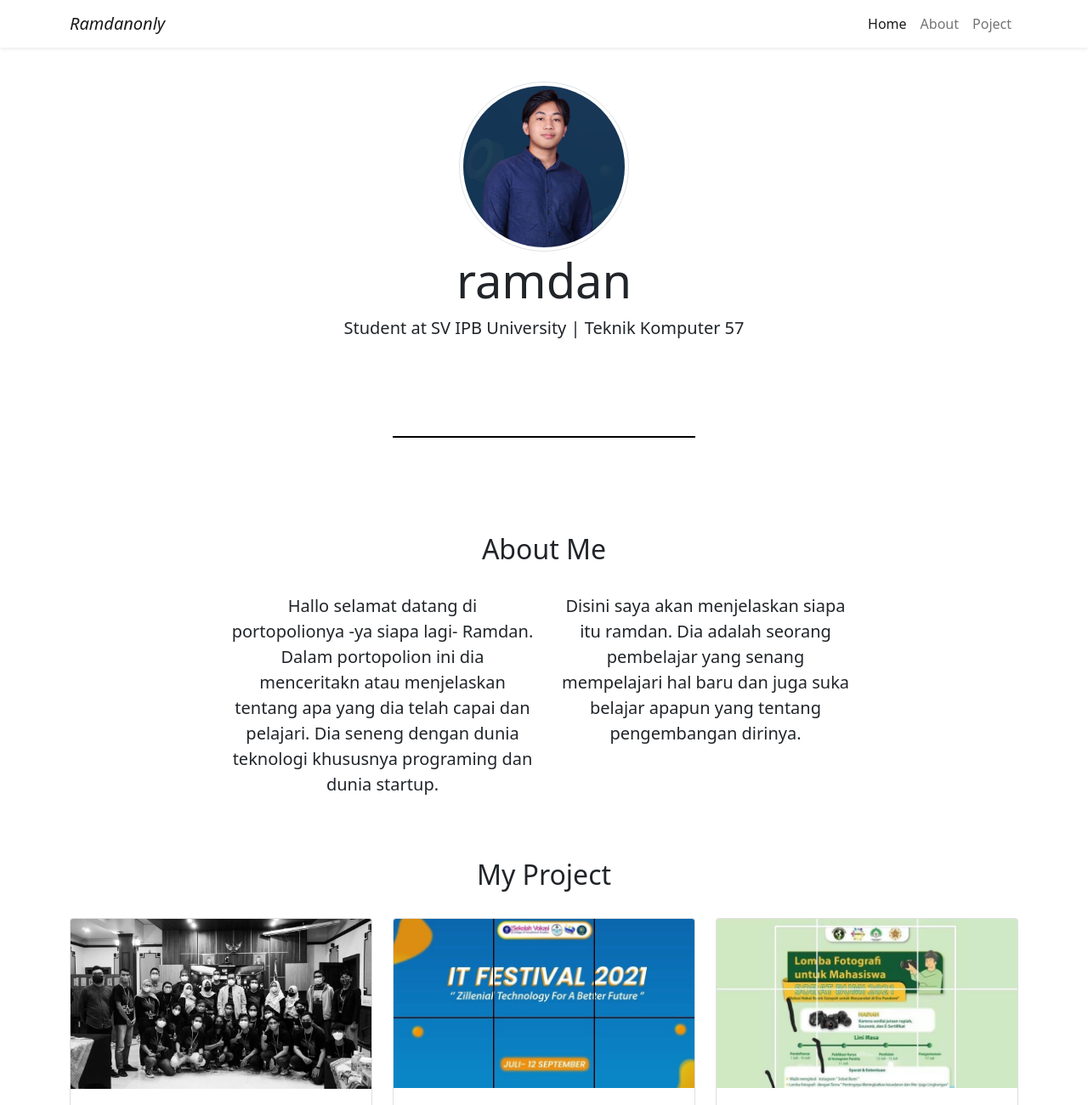
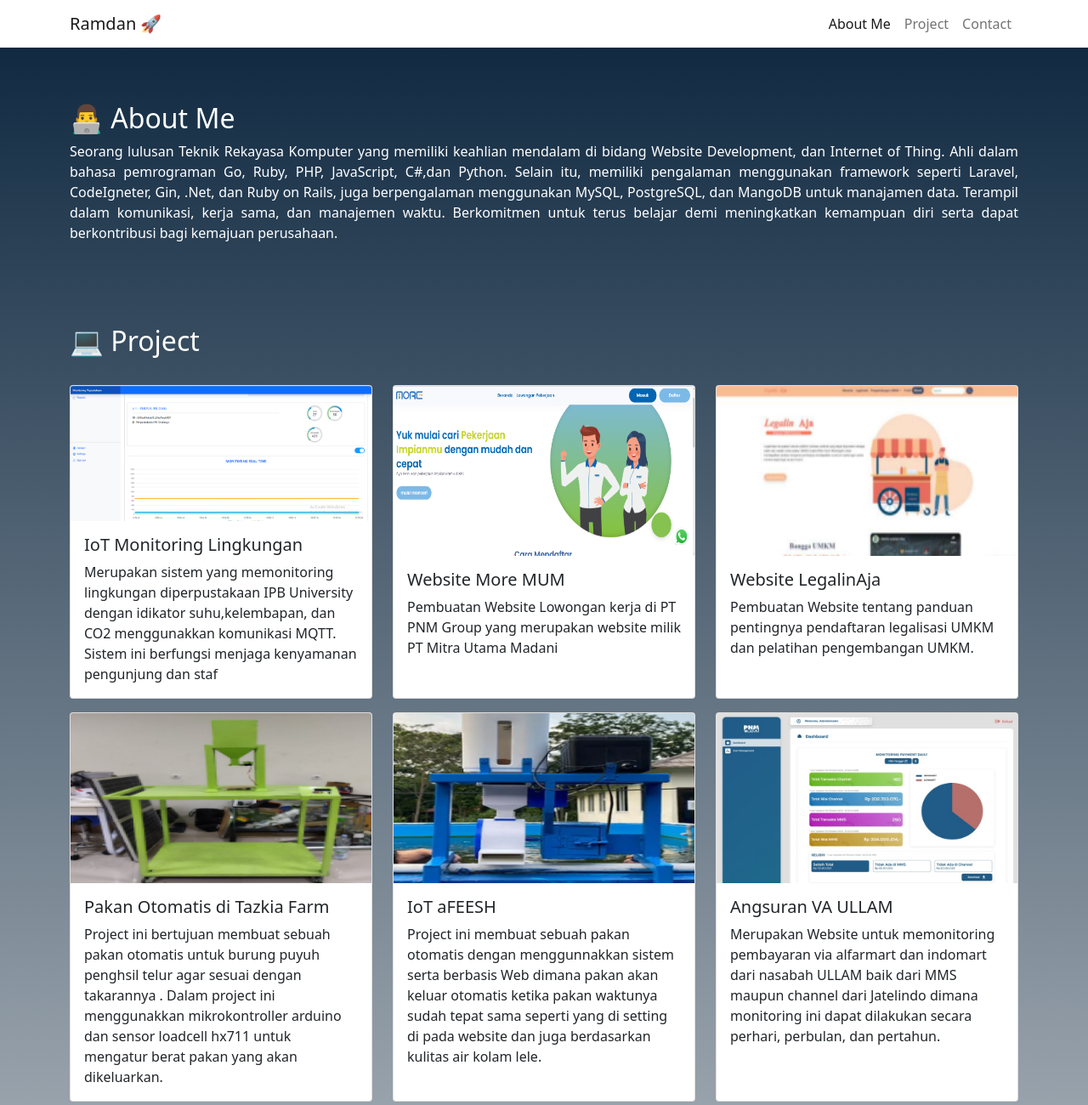
Before and after one commit to onlyramdan/onlyramdan.github.io, a plain HTML site: page index.html in a window 1280 px wide. Shown: the top 1300 px of the page at 85% size. Drawn offline with nearby package versions, Linux system fonts and the light colour scheme.

Commit message:
yang terbaru

```diff
--- a/index.html
+++ b/index.html
@@ -10,22 +10,22 @@
     <link rel="stylesheet" href="https://cdn.jsdelivr.net/npm/bootstrap-icons@1.7.2/font/bootstrap-icons.css" />
     <!-- My CSS-->
     <link rel="stylesheet" href="sytle.css" />
-    <title>This is me | Ramdan</title>
+    <title>Ramdan</title>
   </head>
   <body id="home">
     <!-- Navbar -->
     <nav class="navbar navbar-expand-lg navbar-light shadow-sm fixed-top" style="background-color: white">
       <div class="container">
-        <a class="navbar-brand fst-italic" href="#home">Ramdanonly</a>
+        <a class="navbar-brand" href="#home">Ramdan 🚀</a>
         <button class="navbar-toggler" type="button" data-bs-toggle="collapse" data-bs-target="#navbarNavAltMarkup" aria-controls="navbarNavAltMarkup" aria-expanded="false" aria-label="Toggle navigation">
           <span class="navbar-toggler-icon"></span>
         </button>
         <div class="collapse navbar-collapse" id="navbarNavAltMarkup">
           <!-- navigasi -->
           <div class="navbar-nav ms-auto">
-            <a class="nav-link active" aria-current="page" href="#home">Home</a>
-            <a class="nav-link" href="#about">About</a>
-            <a class="nav-link" href="#project">Poject</a>
+            <a class="nav-link active" aria-current="page" href="#home">About Me</a>
+            <a class="nav-link" href="#project">Project</a>
+            <a class="nav-link" href="#contact">Contact</a>
           </div>
         </div>
       </div>
@@ -33,52 +33,98 @@
     <!-- Akir Navbar -->
     <!-- Jumbotron -->
     <section class="jumbotron text-center">
-      <img src="img/pp.jpg" alt="Foto Profile" width="200" class="rounded-circle img-thumbnail" />
-      <h1 class="display-4">ramdan</h1>
-      <p class="lead">Student at SV IPB University | Teknik Komputer 57</p>
-      <div class="div">
-        <div class="container">
-          <div class="row" style="padding-top: 6rem">
-            <div class="col"></div>
-            <div class="col">
-              <p id="garis" class="text-center" style="border: 1px solid #000000"></p>
+      <div class="container">
+        <div class="row mt-4 mb-4">
+          <div class="col">
+            <div>
+              <h2 style="text-align: left; color: white">👨‍💻 About Me</h2>
+              <p style="color: white; text-align: justify">
+                Seorang lulusan Teknik Rekayasa Komputer yang memiliki keahlian mendalam di bidang Website Development, dan Internet of Thing. Ahli dalam bahasa pemrograman Go, Ruby, PHP, JavaScript, C#,dan Python. Selain itu, memiliki
+                pengalaman menggunakan framework seperti Laravel, CodeIgneter, Gin, .Net, dan Ruby on Rails, juga berpengalaman menggunakan MySQL, PostgreSQL, dan MangoDB untuk manajamen data. Terampil dalam komunikasi, kerja sama, dan
+                manajemen waktu. Berkomitmen untuk terus belajar demi meningkatkan kemampuan diri serta dapat berkontribusi bagi kemajuan perusahaan.
+              </p>
             </div>
-            <div class="col"></div>
           </div>
         </div>
       </div>
     </section>
     <!-- Akhir Jumbotron -->
-    <!-- About -->
-    <section id="about">
-      <div class="container">
-        <div class="row text-center mb-4">
-          <div class="col">
-            <h2>About Me</h2>
-          </div>
-        </div>
-        <div class="row justify-content-center text-center fs-5">
-          <div class="col-md-4 mb-3">
-            Hallo selamat datang di portopolionya -ya siapa lagi- Ramdan. Dalam portopolion ini dia menceritakn atau menjelaskan tentang apa yang dia telah capai dan pelajari. Dia seneng dengan dunia teknologi khususnya programing dan dunia
-            startup.
-          </div>
-          <div class="col-md-4 mb-3">Disini saya akan menjelaskan siapa itu ramdan. Dia adalah seorang pembelajar yang senang mempelajari hal baru dan juga suka belajar apapun yang tentang pengembangan dirinya.</div>
-        </div>
-      </div>
-    </section>
-    <!-- Akhir About -->
     <!-- Project -->
     <section id="project">
       <div class="container">
         <div class="row text-center mt-4 mb-4">
           <div class="col">
-            <h2>My Project</h2>
+            <h2 style="text-align: left; color: white">💻 Project</h2>
           </div>
         </div>
         <div class="row justify-content-center">
           <div class="col-md-4 mb-3">
             <div class="card h-100">
-              <img src="img/project/WhatsApp Image 2022-02-05 at 00.57.22.jpeg" class="card-img-top" alt="..." />
+              <img src="img/project/monitoring lingkungan.png" style="max-height: 200px; height: 100%" class="card-img-top" alt="..." />
+              <div class="card-body">
+                <h5 class="card-title">IoT Monitoring Lingkungan</h5>
+                <p class="card-text">
+                  Merupakan sistem yang memonitoring lingkungan diperpustakaan IPB University dengan idikator suhu,kelembapan, dan CO2 menggunakkan komunikasi MQTT. Sistem ini berfungsi menjaga kenyamanan pengunjung dan staf
+                </p>
+              </div>
+            </div>
+          </div>
+          <div class="col-md-4 mb-3">
+            <div class="card h-100">
+              <img src="img/project/more.png" style="max-height: 200px; height: 100%" class="card-img-top" alt="..." />
+              <div class="card-body">
+                <h5 class="card-title">Website More MUM</h5>
+                <p class="card-text">Pembuatan Website Lowongan kerja di PT PNM Group yang merupakan website milik PT Mitra Utama Madani</p>
+              </div>
+            </div>
+          </div>
+          <div class="col-md-4 mb-3">
+            <div class="card h-100">
+              <img src="img/project/legalin.png" style="max-height: 200px; height: 100%" class="card-img-top" alt="..." />
+              <div class="card-body">
+                <h5 class="card-title">Website LegalinAja</h5>
+                <p class="card-text">Pembuatan Website tentang panduan pentingnya pendaftaran legalisasi UMKM dan pelatihan pengembangan UMKM.</p>
+              </div>
+            </div>
+          </div>
+          <div class="col-md-4 mb-3">
+            <div class="card h-100">
+              <img src="img/project/pakan-puyuh.png" style="max-height: 200px; height: 100%" class="card-img-top" alt="..." />
+              <div class="card-body">
+                <h5 class="card-title">Pakan Otomatis di Tazkia Farm</h5>
+                <p class="card-text">
+                  Project ini bertujuan membuat sebuah pakan otomatis untuk burung puyuh penghsil telur agar sesuai dengan takarannya . Dalam project ini menggunakkan mikrokontroller arduino dan sensor loadcell hx711 untuk mengatur berat
+                  pakan yang akan dikeluarkan.
+                </p>
+              </div>
+            </div>
+          </div>
+          <div class="col-md-4 mb-3">
+            <div class="card h-100">
+              <img src="img/project/iot-afish.png" style="max-height: 200px; height: 100%" class="card-img-top" alt="..." />
+              <div class="card-body">
+                <h5 class="card-title">IoT aFEESH</h5>
+                <p class="card-text">
+                  Project ini membuat sebuah pakan otomatis dengan menggunnakkan sistem serta berbasis Web dimana pakan akan keluar otomatis ketika pakan waktunya sudah tepat sama seperti yang di setting di pada website dan juga berdasarkan
+                  kulitas air kolam lele.
+                </p>
+              </div>
+            </div>
+          </div>
+          <div class="col-md-4 mb-3">
+            <div class="card h-100">
+              <img src="img/project/ulam.jpeg" style="max-height: 200px; height: 100%" class="card-img-top" alt="..." />
+              <div class="card-body">
+                <h5 class="card-title">Angsuran VA ULLAM</h5>
+                <p class="card-text">
+                  Merupakan Website untuk memonitoring pembayaran via alfarmart dan indomart dari nasabah ULLAM baik dari MMS maupun channel dari Jatelindo dimana monitoring ini dapat dilakukan secara perhari, perbulan, dan pertahun.
+                </p>
+              </div>
+            </div>
+          </div>
+          <div class="col-md-4 mb-3">
+            <div class="card h-100">
+              <img src="img/project/WhatsApp Image 2022-02-05 at 00.57.22.jpeg" style="max-height: 200px; height: 100%" class="card-img-top" alt="..." />
               <div class="card-body">
                 <h5 class="card-title">Youth Planner</h5>
                 <p class="card-text">
@@ -90,7 +136,7 @@
           </div>
           <div class="col-md-4 mb-3">
             <div class="card h-100">
-              <img src="img/project/6f70cb63-36f4-4c6e-b6f2-db5a7e25f2d0.jpg" class="card-img-top" alt="..." />
+              <img src="img/project/6f70cb63-36f4-4c6e-b6f2-db5a7e25f2d0.jpg" style="max-height: 200px; height: 100%" class="card-img-top" alt="..." />
               <div class="card-body">
                 <h5 class="card-title">IT Fest 2021</h5>
                 <p class="card-text">IT Fest 2021 (IT Festival 2021) adalah acara yang diselenggarakan oleh himavo Micro IT Sekolah Vokasi. Saya dalam event ini berperan dalam desain feed instagram pada event ini.</p>
@@ -99,7 +145,7 @@
           </div>
           <div class="col-md-4 mb-3">
             <div class="card h-100">
-              <img src="img/project/WhatsApp Image 2022-02-05 at 01.07.23.jpeg" class="card-img-top" alt="..." />
+              <img src="img/project/WhatsApp Image 2022-02-05 at 01.07.23.jpeg" style="max-height: 200px; height: 100%" class="card-img-top" alt="..." />
               <div class="card-body">
                 <h5 class="card-title">Sobat Bumi UGM 2021</h5>
                 <p class="card-text">
--- a/sytle.css
+++ b/sytle.css
@@ -1,6 +1,9 @@
+body {
+  background: linear-gradient(to bottom, #0b253d, #f2f2f2);
+}
+
 .jumbotron {
   padding-top: 6rem;
-  padding-bottom: 6rem;
 }
 #project {
   padding-top: 2rem;
```
Also changed, not shown: img/FotoPorto.jpg (deleted), img/IMG_20210928_145545__1_-removebg-preview.png (deleted), img/foto.jpg (deleted), img/pp.jpg (deleted), img/project/iot-afish.png (added), img/project/legalin.png (added), img/project/monitoring lingkungan.png (added), img/project/more.png (added), img/project/pakan-puyuh.png (added), img/project/project 1.jpg (deleted), img/project/project 2.jpg (deleted), img/project/project 3.jpg (deleted), img/project/ulam.jpeg (added).
